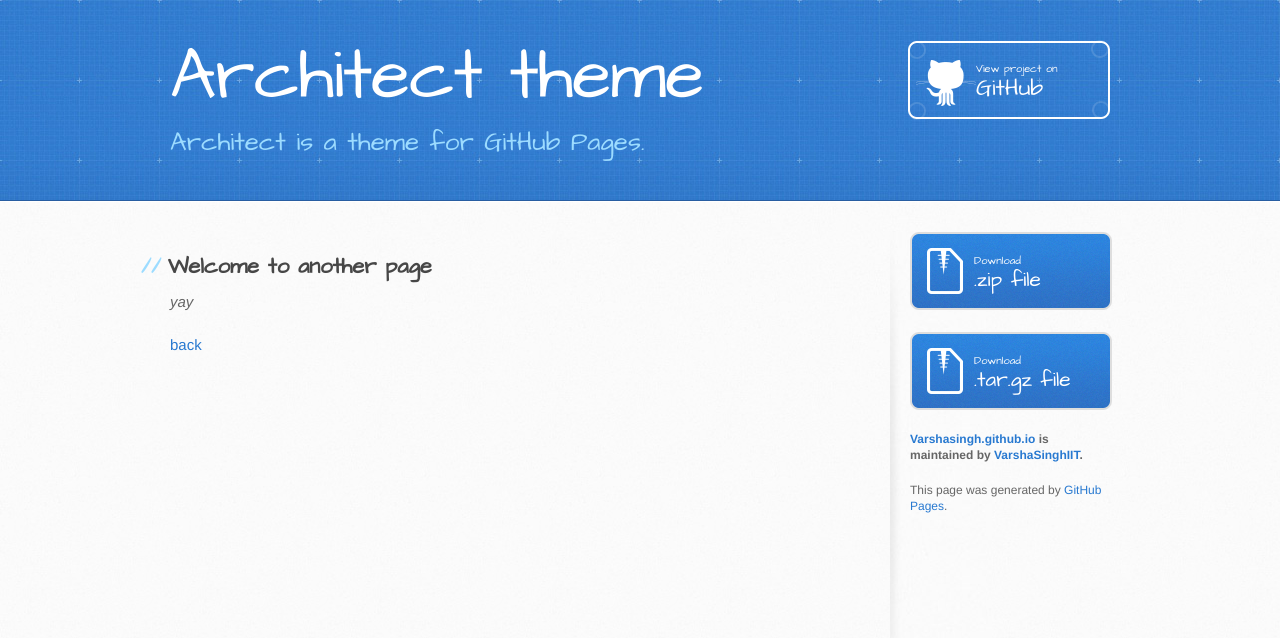
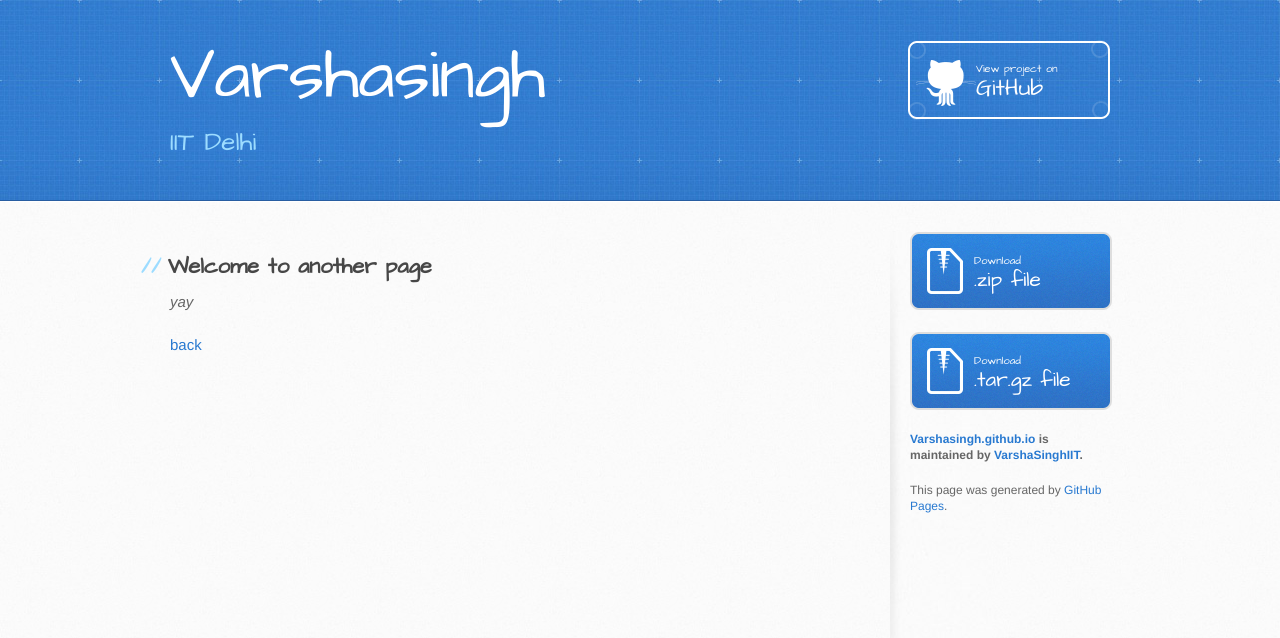
Before and after one commit to VarshaSinghIIT/Varshasingh.github.io, a Jekyll site: the page built from another-page.md, in a window 1280 px wide. Shown: the top 638 px of the page. Built offline with Jekyll 4.4.1, drawn with Linux system fonts in a browser that asks for light colours; our own code applies the rules of GitHub Pages for plain Markdown files.

Commit message:
Update _config.yml

```diff
--- a/_config.yml
+++ b/_config.yml
@@ -1,5 +1,5 @@
-title: Architect theme
-description: Architect is a theme for GitHub Pages.
+title: Varshasingh
+description: IIT Delhi
 show_downloads: true
 google_analytics:
 theme: jekyll-theme-architect
```
